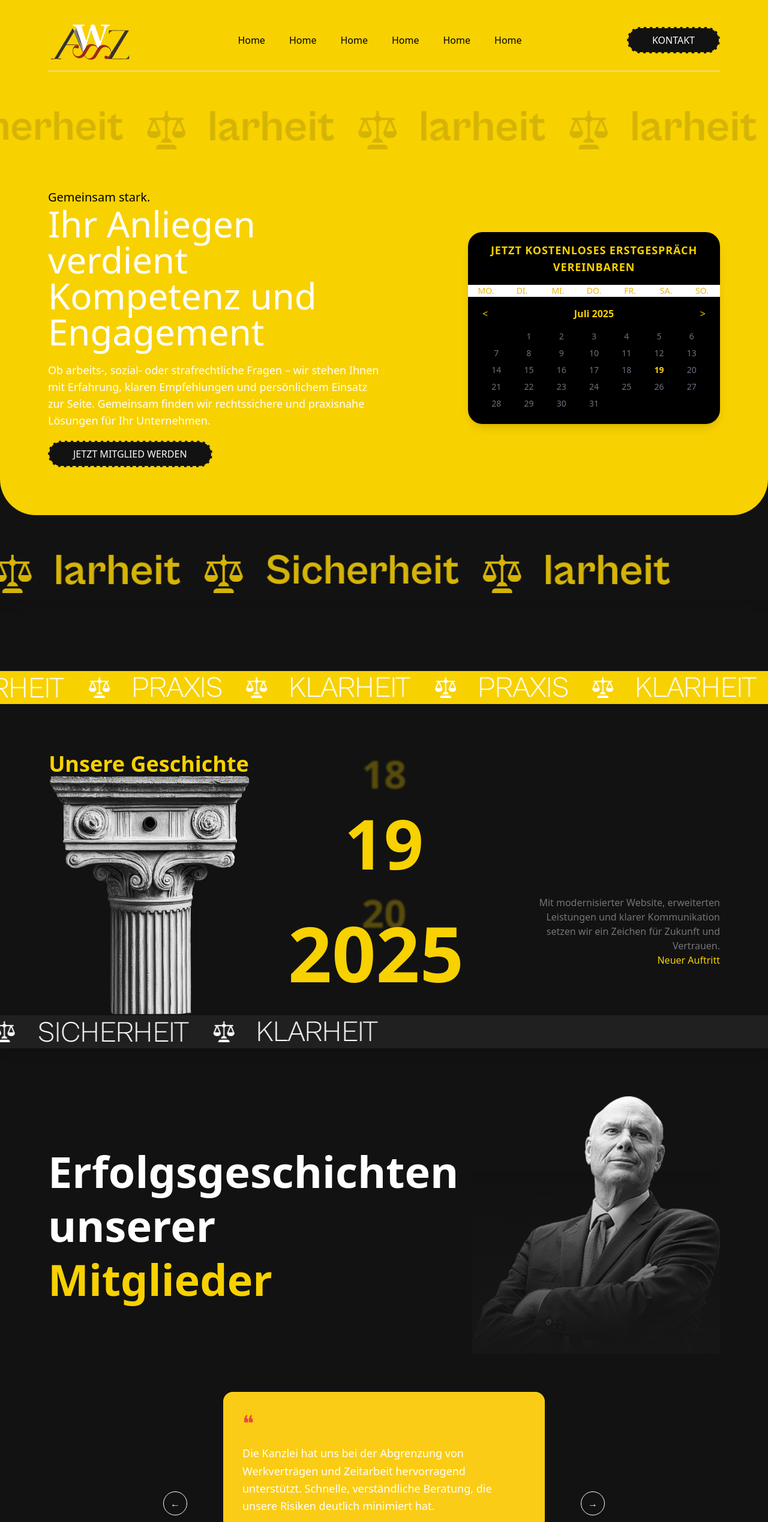
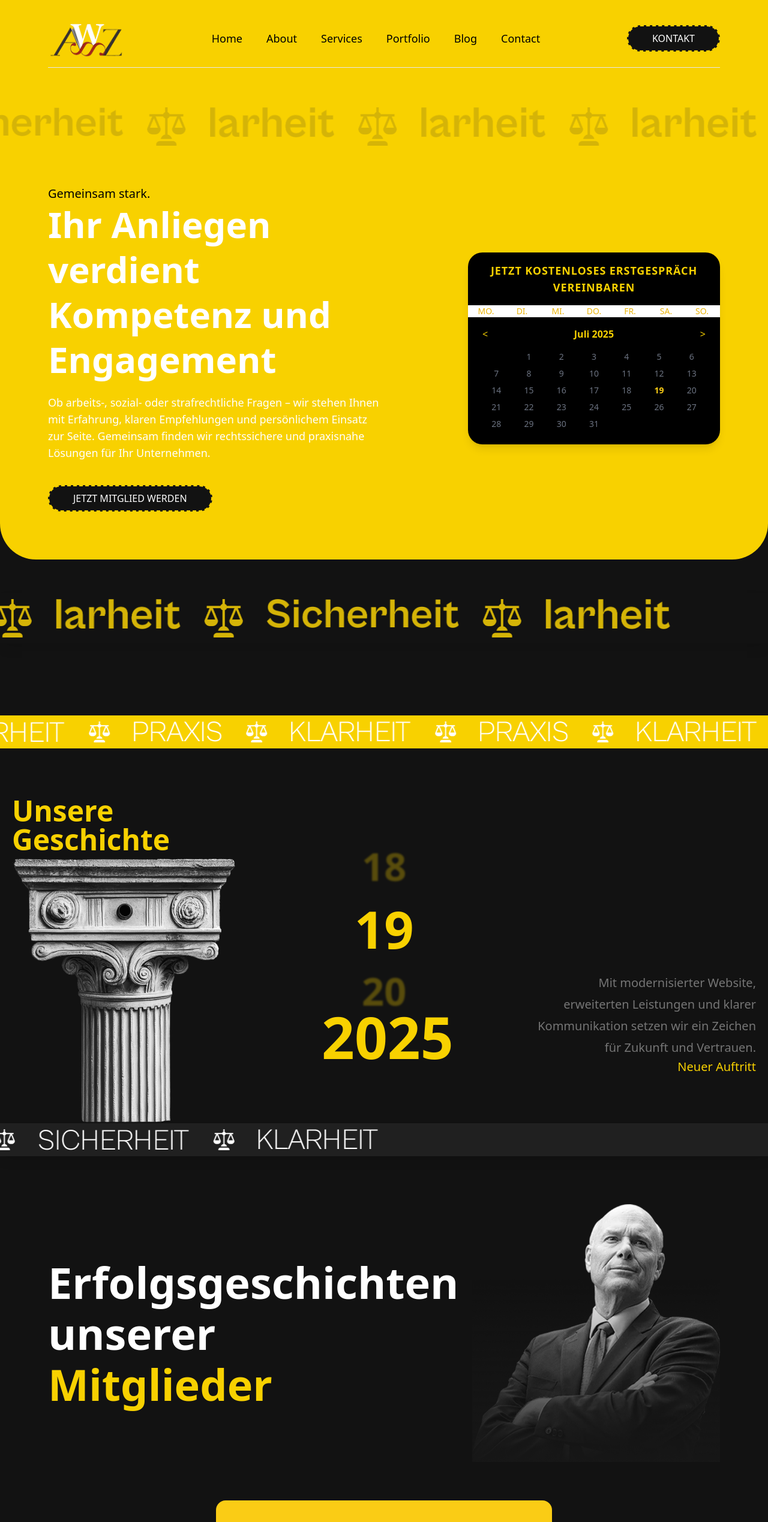
Before and after one commit to fazi00123/Lawyer, a website: page build/index.html in a window 1280 px wide. Shown: the top 2538 px of the page at 60% size. Drawn offline with Linux system fonts and the light colour scheme.

Commit message:
first committttt

```diff
--- a/build/index.html
+++ b/build/index.html
@@ -11,33 +11,94 @@
 </head>
 <body class="bg-[#121212]">
 
-  <nav class="bg-[#F8D100]">
-    <div class="flex justify-between items-center px-20 pt-8">
+<!-- navbar  -->
+
+ <nav class="bg-[#F8D100] w-full">
+  <div class="flex justify-between items-center xl:px-20 lg:px-10 px-5 xl:pt-8 pt-5">
+    <!-- Logo -->
     <div>
-        <img src="./assets/img/Logo.png" alt="">
+      <img src="./assets/img/Logo.png" alt="Logo" class="w-32">
     </div>
-      <div>
-        <ul class="flex space-x-10">
-          <li><a href="">Home</a></li>
-          <li><a href="">Home</a></li>
-          <li><a href="">Home</a></li>
-          <li><a href="">Home</a></li>
-          <li><a href="">Home</a></li>
-          <li><a href="">Home</a></li>
+
+    <!-- Menu (Desktop) -->
+    <div class="hidden lg:flex">
+      <ul class="flex space-x-10 font-medium text-lg">
+        <li><a href="#" class="hover:text-[#121212] transition">Home</a></li>
+        <li><a href="#" class="hover:text-[#121212] transition">About</a></li>
+        <li><a href="#" class="hover:text-[#121212] transition">Services</a></li>
+        <li><a href="#" class="hover:text-[#121212] transition">Portfolio</a></li>
+        <li><a href="#" class="hover:text-[#121212] transition">Blog</a></li>
+        <li><a href="#" class="hover:text-[#121212] transition">Contact</a></li>
       </ul>
     </div>
-      <div>
-        <button class="uppercase bg-[#121212] py-2 px-10 text-white rounded-full border-2 border-[#F8D100] border-dashed">Kontakt</button>
+
+    <!-- Contact Button (Desktop) -->
+    <div class="hidden lg:block">
+      <button class="uppercase bg-[#121212] py-2 px-10 text-white rounded-full border-2 border-[#F8D100] border-dashed hover:bg-[#1f1f1f] transition">Kontakt</button>
+    </div>
+
+    <!-- Hamburger Menu (Mobile) -->
+    <div class="lg:hidden">
+      <button id="menu-btn" class="relative w-10 h-10 focus:outline-none">
+        <span class="sr-only">Toggle Menu</span>
+        <div class="hamburger-lines">
+          <span class="absolute bg-[#121212] w-8 h-[3px] top-2 left-1 transition-all duration-300 ease-in-out origin-top-left"></span>
+          <span class="absolute bg-[#121212] w-8 h-[3px] top-4 left-1 transition-all duration-300 ease-in-out"></span>
+          <span class="absolute bg-[#121212] w-8 h-[3px] top-6 left-1 transition-all duration-300 ease-in-out origin-bottom-left"></span>
+        </div>
+      </button>
     </div>
   </div>
-    <div class="px-20 pt-4">
-    <hr class="">
+
+  <!-- Mobile Menu -->
+  <div id="mobile-menu" class="lg:hidden hidden px-5 pb-5">
+    <ul class="flex flex-col justify-center items-center space-y-4 text-lg font-medium mt-4">
+      <li><a href="#" class="block hover:text-[#121212] transition">Home</a></li>
+      <li><a href="#" class="block hover:text-[#121212] transition">About</a></li>
+      <li><a href="#" class="block hover:text-[#121212] transition">Services</a></li>
+      <li><a href="#" class="block hover:text-[#121212] transition">Portfolio</a></li>
+      <li><a href="#" class="block hover:text-[#121212] transition">Blog</a></li>
+      <li><a href="#" class="block hover:text-[#121212] transition">Contact</a></li>
+      <li>
+        <button class="uppercase bg-[#121212] py-2 px-10 text-white rounded-full border-2 border-[#F8D100] border-dashed hover:bg-[#1f1f1f] transition w-full">Kontakt</button>
+      </li>
+    </ul>
+  </div>
+
+  <div class="xl:px-20 lg:px-10 px-5 pt-4">
+    <hr>
   </div>
 </nav>
+
+<script>
+  const menuBtn = document.getElementById('menu-btn');
+  const mobileMenu = document.getElementById('mobile-menu');
+  const lines = menuBtn.querySelectorAll('span');
+
+  let isOpen = false;
+
+  menuBtn.addEventListener('click', () => {
+    isOpen = !isOpen;
+    mobileMenu.classList.toggle('hidden');
+
+    // Animate hamburger icon
+    if (isOpen) {
+      lines[0].style.transform = 'rotate(45deg) translate(5px, 5px)';
+      lines[1].style.opacity = '0';
+      lines[2].style.transform = 'rotate(-45deg) translate(5px, -5px)';
+    } else {
+      lines[0].style.transform = 'rotate(0) translate(0, 0)';
+      lines[1].style.opacity = '1';
+      lines[2].style.transform = 'rotate(0) translate(0, 0)';
+    }
+  });
+</script>
+
+
 <!-- hero section  -->
   <section class="bg-[#F8D100]  rounded-bl-[60px] rounded-br-[60px]">
     <!-- slider  -->
-    <div class="slider top-14">
+    <div class="slider lg:top-14 md:top-8 top-4">
 	<div class="slide-track">
 		<div class="slide">
 			<img src="./assets/img/weighthero.png" class="w-16" alt="" />
@@ -85,19 +146,19 @@
 </div>
 
 <!-- hero content  -->
-    <div class="flex justify-between items-center pb-20 pt-28 px-20">
+    <div class="flex md:flex-row flex-col justify-between items-center gap-10 md:gap-0 pb-20 lg:pt-28 md:pt-16 pt-6 xl:px-20 lg:px-10 px-5 md:text-start text-center">
 
-      <div class="w-1/2 ">
+      <div class="md:w-1/2 w-full">
         <h1 class="text-black text-xl">Gemeinsam stark.</h1>
-        <h1 class="text-white xl:text-6xl 2xl:text-7xl">Ihr Anliegen verdient Kompetenz und Engagement</h1>
-        <p class="text-white text-lg pt-5">Ob arbeits-, sozial- oder strafrechtliche Fragen – wir stehen Ihnen mit Erfahrung, klaren Empfehlungen und persönlichem Einsatz zur Seite. Gemeinsam finden wir rechtssichere und praxisnahe Lösungen für Ihr Unternehmen.</p>
-         <div class="pt-5">
+        <h1 class="text-white text-3xl lg:text-5xl xl:text-6xl 2xl:text-7xl 2xl:leading-[90px] xl:leading-[75px] lg:leading-[60px] leading-9 font-bold">Ihr Anliegen verdient Kompetenz und Engagement</h1>
+        <p class="text-white lg:text-lg text-sm pt-5">Ob arbeits-, sozial- oder strafrechtliche Fragen – wir stehen Ihnen mit Erfahrung, klaren Empfehlungen und persönlichem Einsatz zur Seite. Gemeinsam finden wir rechtssichere und praxisnahe Lösungen für Ihr Unternehmen.</p>
+         <div class="pt-10">
         <button class="bg-[#121212] py-2 px-10 text-white rounded-full border-2 border-[#F8D100] border-dashed uppercase">JETZT MITGLIED WERDEN</button>
       </div>
       </div>
 
-      <div class="w-1/2 flex justify-end">
-        <div class="bg-black rounded-3xl overflow-hidden shadow-lg w-3/4">
+      <div class="md:w-1/2 w-full flex justify-end">
+        <div class="bg-black rounded-3xl overflow-hidden shadow-lg lg:w-3/4 w-full">
     <!-- Header -->
     <div class="text-center text-[#F8D100] px-6 py-4 text-lg font-semibold uppercase tracking-wider">
       Jetzt kostenloses Erstgespräch vereinbaren
@@ -218,23 +279,23 @@
 	</div>
 </div>
 
+<!-- date and year section  -->
+<section class="pt-20">
+  <div class="flex md:flex-row flex-col justify-between xl:px-20lg:px-10 px-5">
 
-<section class="pt-20">
-  <div class="flex justify-between px-20">
-
-    <div class="w-[30%] flex flex-col justify-center items-center">
-      <h1 class="text-4xl font-bold text-[#F8D100]">Unsere Geschichte</h1>
+    <div class="md:w-[30%] w-full flex flex-col justify-center items-center">
+      <h1 class="xl:text-5xl lg:text-3xl md:text-2xl text-4xl font-bold text-[#F8D100] pb-2">Unsere Geschichte</h1>
       <img src="./assets/img/unser.png" alt="">
     </div>
 
-    <div class="w-2/5 relative" id="date-container">
-      <div class="flex flex-col items-center justify-center space-y-8 text-[#F8D100] 2xl:pt-20">
-        <div id="date1" class="text-7xl font-bold blurred">11</div>
-        <div id="date2" class="text-8xl font-extrabold active">12</div>
-        <div id="date3" class="text-7xl font-bold blurred">13</div>
+    <div class="md:w-2/5 w-full relative" id="date-container">
+      <div class="flex flex-col items-center justify-center space-y-8 text-[#F8D100] xl:pt-20 md:pt-0 pt-10 pb-10 md:pb-0">
+        <div id="date1" class="xl:text-7xl lg:text-6xl text-4xl font-bold blurred">11</div>
+        <div id="date2" class="xl:text-7xl lg:text-6xl text-4xl font-extrabold active">12</div>
+        <div id="date3" class="xl:text-7xl lg:text-6xl text-4xl font-bold blurred">13</div>
       </div>
 
-      <div class="absolute bottom-10 text-[#F8D100] 2xl:text-[160px] text-9xl font-bold 2xl:left-20 left-16">
+      <div class="absolute xl:bottom-24 md:bottom-20 bottom-0 text-[#F8D100] 2xl:text-[160px] lg:text-8xl text-6xl font-bold 2xl:left-28 xl:left-36 left-16 ">
         2025
       </div>
 
@@ -291,13 +352,15 @@
       </script>
     </div>
 
-    <div class="w-[30%] text-end flex flex-col justify-end pb-20">
-      <p id="dynamic-text" class="text-[#757575]">Mit modernisierter Website, erweiterten Leistungen und klarer Kommunikation setzen wir ein Zeichen für Zukunft und Vertrauen.</p>
-      <h2 class="text-[#F8D100]">Neuer Auftritt</h2>
+    <div class="md:w-[30%] w-full text-end flex flex-col justify-end pb-20 mt-20">
+      <p id="dynamic-text" class="text-[#757575] 2xl:text-2xl xl:text-xl text-sm 2xl:leading-[50px] xl:leading-9 leading-6">Mit modernisierter Website, erweiterten Leistungen und klarer Kommunikation setzen wir ein Zeichen für Zukunft und Vertrauen.</p>
+      <h2 class="text-[#F8D100] 2xl:text-3xl text-xl">Neuer Auftritt</h2>
     </div>
 
   </div>
 </section>
+
+<!-- slider  -->
 <div class="slider1">
 	<div class="slide1-track">
 		<div class="slide1">
@@ -345,11 +408,11 @@
 	</div>
 </div>
 
-
-<section class="px-20 py-20">
-  <div class="flex items-center">
+<!-- Man section  -->
+<section class="xl:px-20 lg:px-10 px-5 py-20">
+  <div class="flex md:flex-row flex-col items-center gap-10 md:gap-0">
     <div>
-      <h1 class="text-7xl font-bold leading-[90px] text-white">Erfolgsgeschichten unserer <br>
+      <h1 class="2xl:text-9xl lg:text-7xl md:text-5xl text-3xl font-bold 2xl:leading-[140px] lg:leading-[85px] md:leading-[55px] leading-10 text-white">Erfolgsgeschichten unserer <br>
 <span class="text-[#F8D100]">Mitglieder</span></h1>
     </div>
     <div>
@@ -358,11 +421,11 @@
   </div>
 
 
-  <div class="text-white px-6 py-16 relative overflow-hidden h-[500px]">
+  <div class="text-white py-16 relative overflow-hidden md:h-[500px] h-full">
 
   <!-- Slide Wrapper -->
    <div class="flex justify-center">
-  <div id="testimonial-slider" class="relative w-1/2">
+  <div id="testimonial-slider" class="relative xl:w-1/2 lg:w-3/5 md:w-4/5">
     <!-- Slides -->
     <div class="testimonial-slide transition-all duration-700 ease-in-out opacity-100" id="slide-0">
       <div class="bg-yellow-400 rounded-2xl p-8">
@@ -400,13 +463,13 @@
   </div>
 </div>
   <!-- Navigation Buttons -->
-  <div class="absolute left-44 top-1/2 transform -translate-y-1/2">
+  <div class="absolute xl:left-44 lg:left-20 left-0 top-1/2 transform -translate-y-1/2">
     <button id="prevBtn"
       class="w-10 h-10 rounded-full border border-white text-white hover:text-[#F8D100] hover:border-[#F8D100] transition-all duration-300 flex items-center justify-center ml-4">
       ←
     </button>
   </div>
-  <div class="absolute right-44 top-1/2 transform -translate-y-1/2">
+  <div class="absolute xl:right-44 lg:right-20 right-0 top-1/2 transform -translate-y-1/2">
     <button id="nextBtn"
       class="w-10 h-10 rounded-full border border-white text-white hover:text-[#F8D100] hover:border-[#F8D100] transition-all duration-300 flex items-center justify-center mr-4">
       →
```
Also changed, not shown: build/assets/css/style.css. Lines whose indentation alone changed are shown as unchanged.
